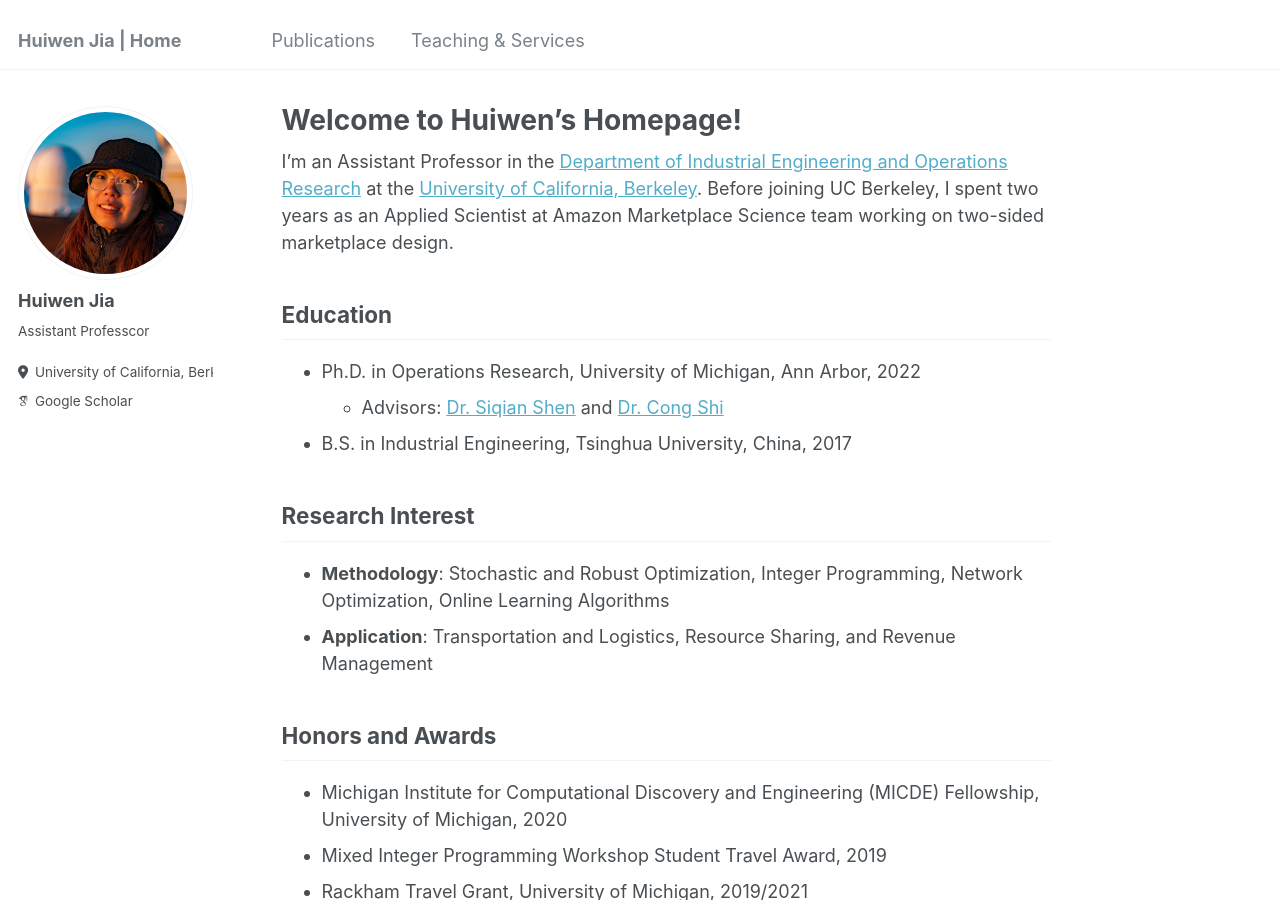
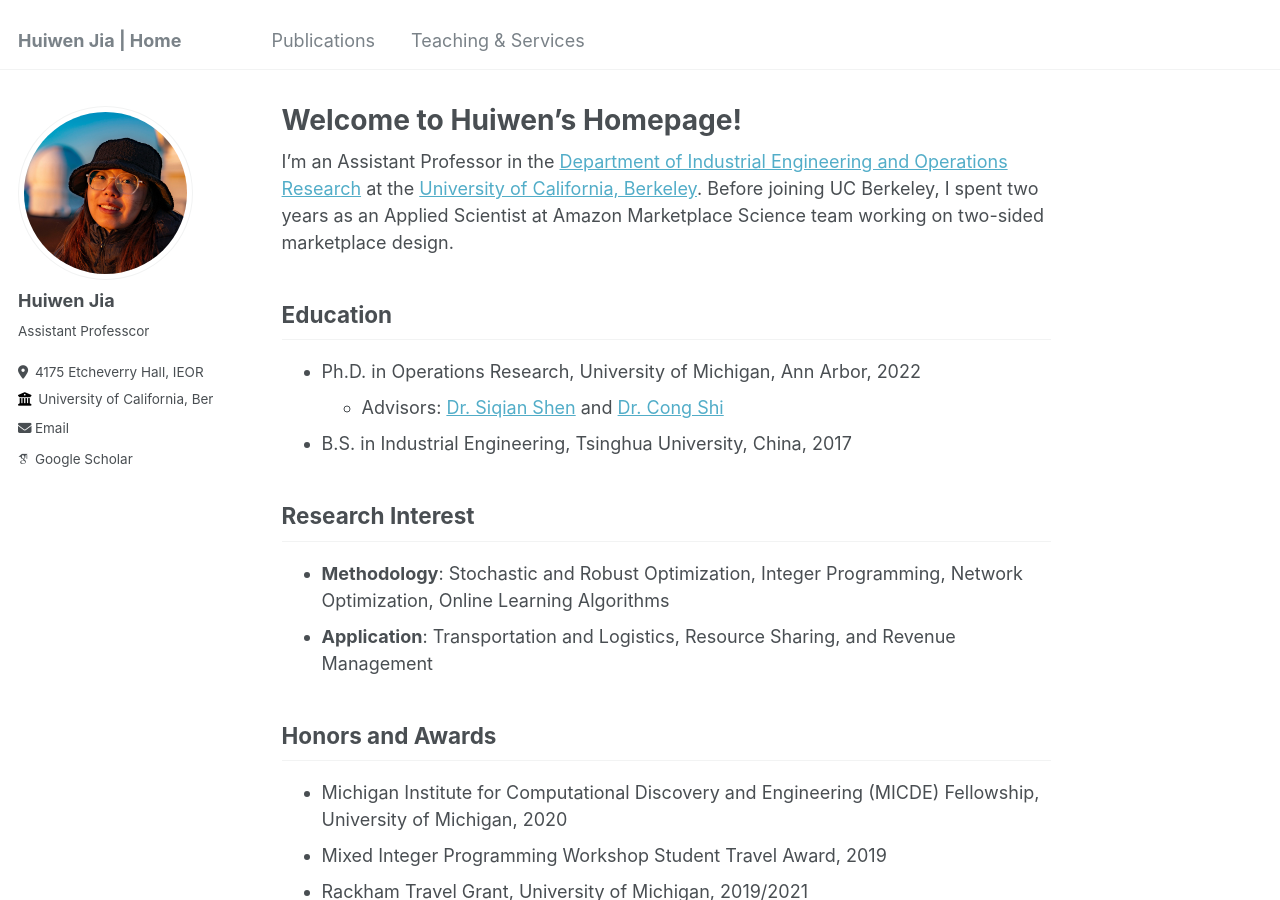
Before and after one commit to huiwen-j/huiwen-j.github.io, a Jekyll site: the page built from _pages/about.md, in a window 1280 px wide and 900 px high. Built offline with Jekyll 4.4.1, drawn with Linux system fonts in a browser that asks for light colours; some web fonts are replaced.

Commit message:
Update _config.yml

```diff
--- a/_config.yml
+++ b/_config.yml
@@ -26,8 +26,8 @@ author:
   pronouns         : # example: "she/her"
   bio              : "Assistant Professcor"
   location         : "4175 Etcheverry Hall, IEOR"
-  location         : "University of California, Berkeley"
-  contact            : "huiwenj@berkeley.edu"
+  employer         : "University of California, Berkeley"
+  email            : "huiwenj@berkeley.edu"
 
   # Academic websites
   # arxiv            : # URL - Update with the correct link to your profile
```
